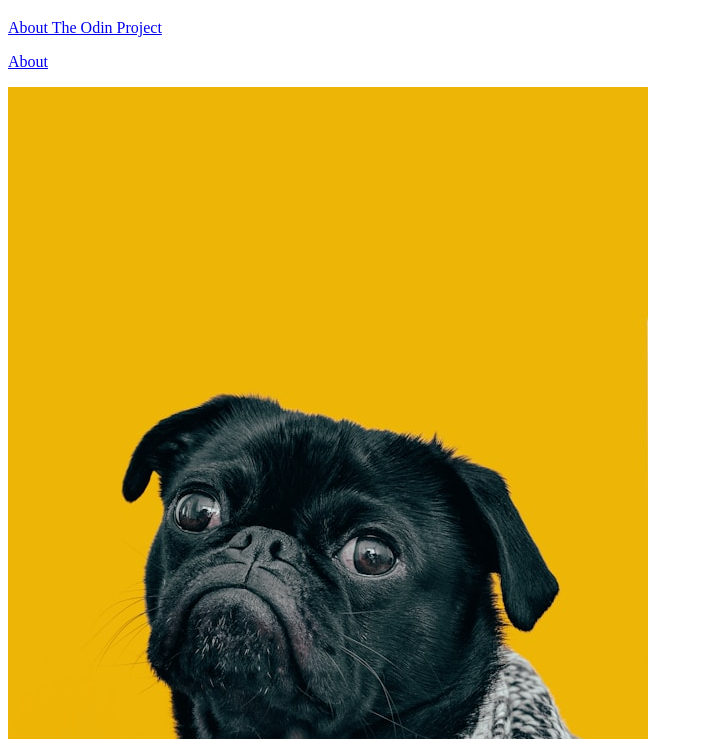
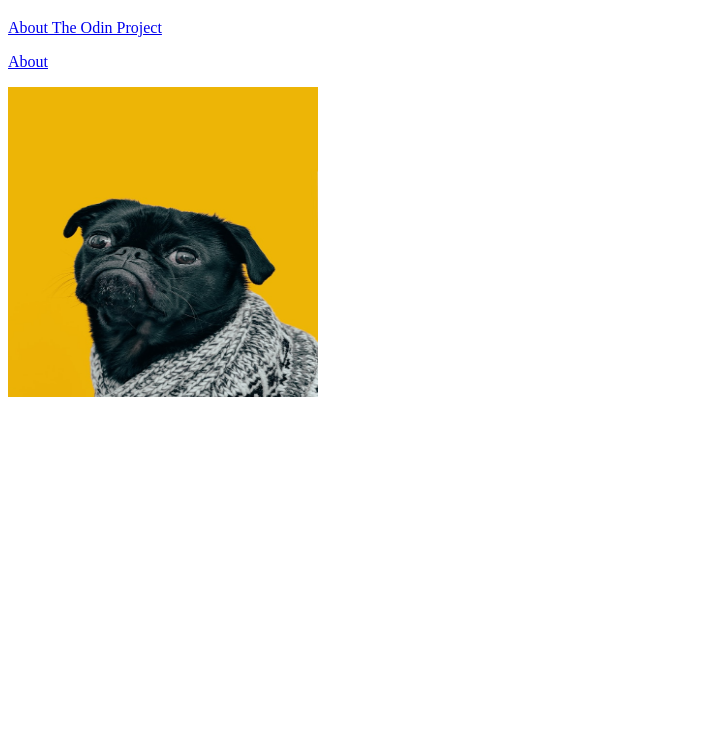
Before and after one commit to MellowMeh/html-foundations, a plain HTML site: page odin-links-and-images/index.html in a window 1280 px wide. Shown: the part 61-800 px from the top of the page, without its empty margins (0-703 px from the left). Drawn offline with Linux system fonts and the light colour scheme.

```diff
--- a/odin-links-and-images/index.html
+++ b/odin-links-and-images/index.html
@@ -11,6 +11,6 @@
 
         <p><a href="./pages/about.html">About</a></p>
 
-        <img src="./images/dog.jpg" alt="A Picture of Charles, a Cute Dog">
+        <img src="./images/dog.jpg" alt="A Picture of Charles, a Cute Dog" height="310" width="310">
     </body>
 </html>
```
Also changed, not shown: odin-links-and-images/pages/about.html (+1 -1 lines), odin-links-and-images/pages/test/test.html (added).
